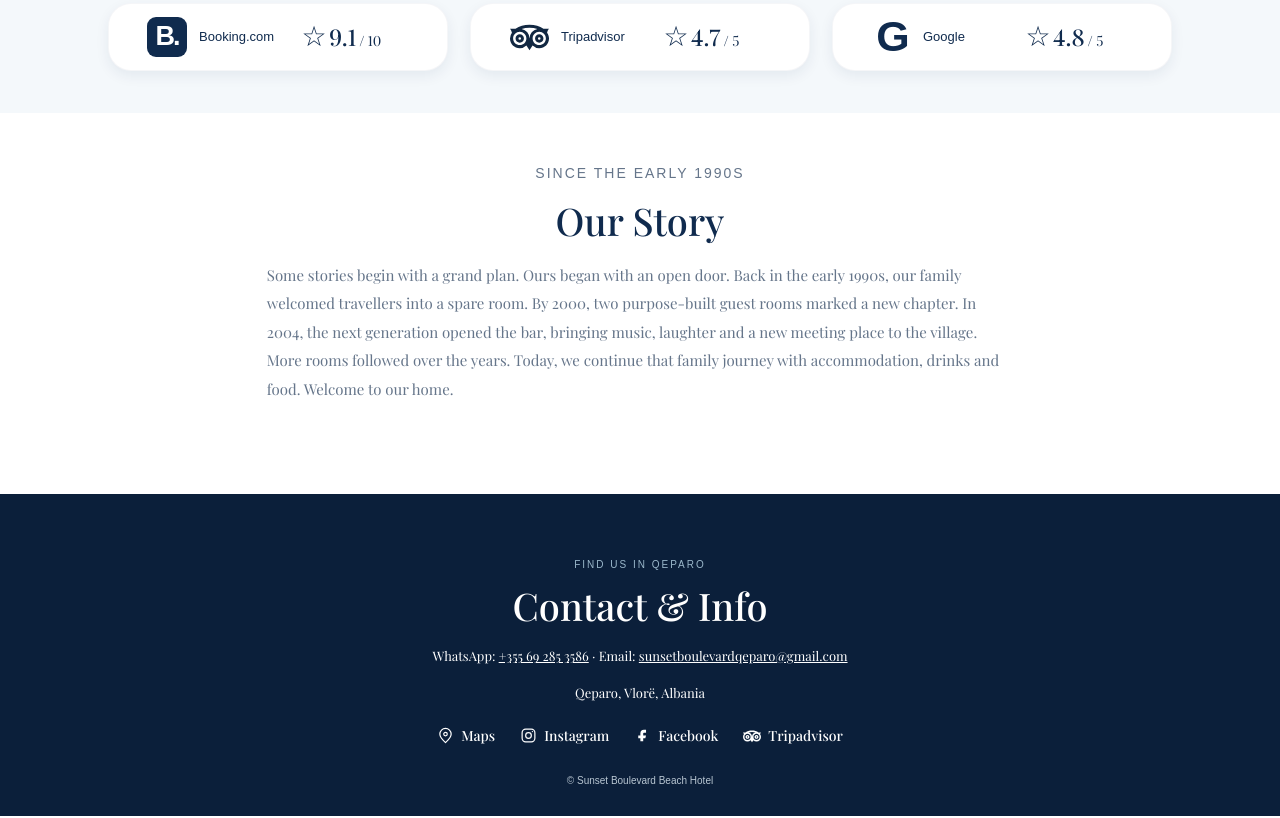
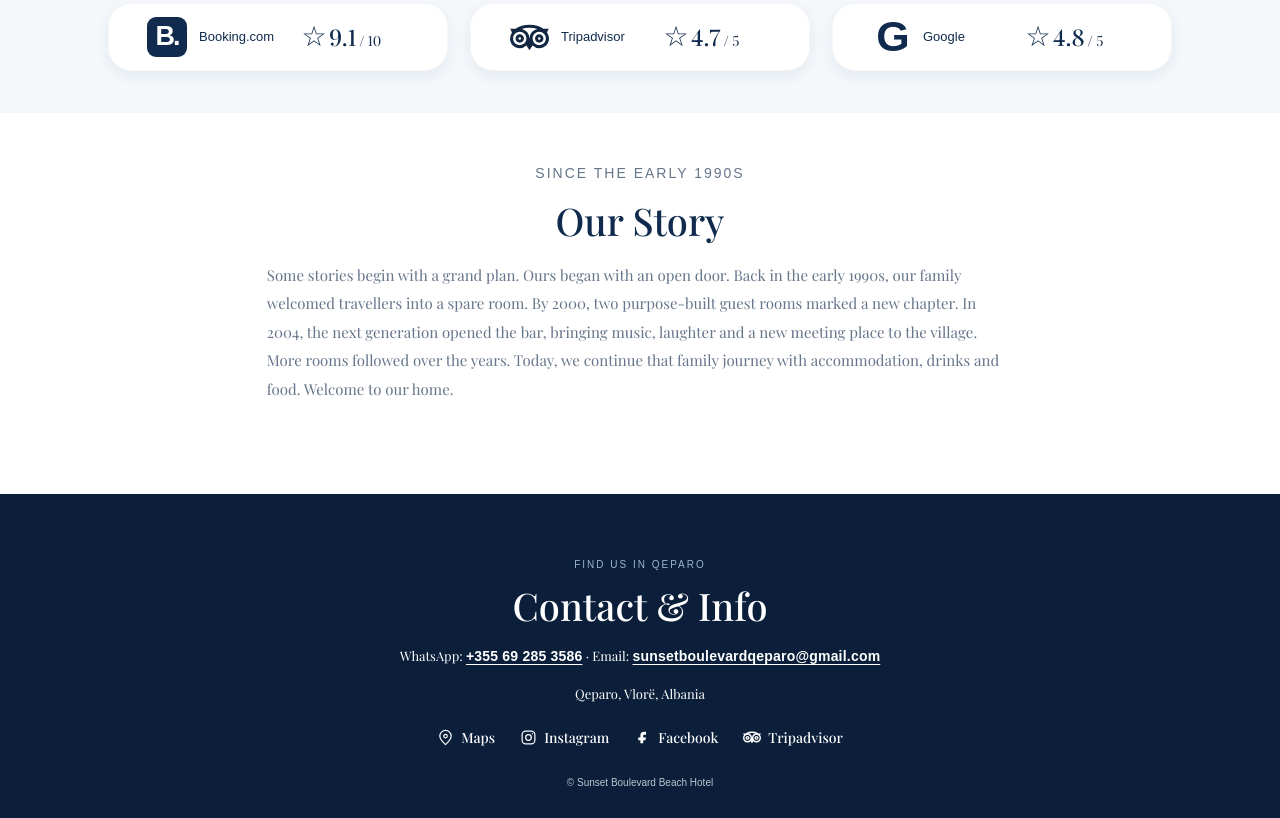
Before and after one commit to kristo96xhuveli-beep/sunsetblv, a plain HTML site: page desktop.html in a window 1280 px wide. Shown: the part 2729-3547 px from the top of the page. Drawn offline with nearby package versions, Linux system fonts and the light colour scheme; no server answers.

Commit message:
Enhance footer contact details styling

```diff
--- a/css/desktop.css
+++ b/css/desktop.css
@@ -117,7 +117,9 @@ footer a { color:#fff; }
 .social-links a img { width:18px; height:18px; object-fit:contain; filter:brightness(0) invert(1); }
 .social-links a:hover { color:#9bb8cb; transform:translateY(-2px); }
 footer small { font:10px Arial,sans-serif; color:#b8c6d2; }
-
+/* CLEARER CONTACT DETAILS */
+footer p a { font-family:Arial,sans-serif; font-size:14px; font-weight:600; letter-spacing:.2px; color:#fff; text-decoration:underline; text-decoration-thickness:1px; text-underline-offset:3px; }
+footer p a:hover { color:#9bb8cb; }
 
 /* 11. GENERAL PAGE BEHAVIOUR */
 html { scroll-behavior:smooth; }
```
